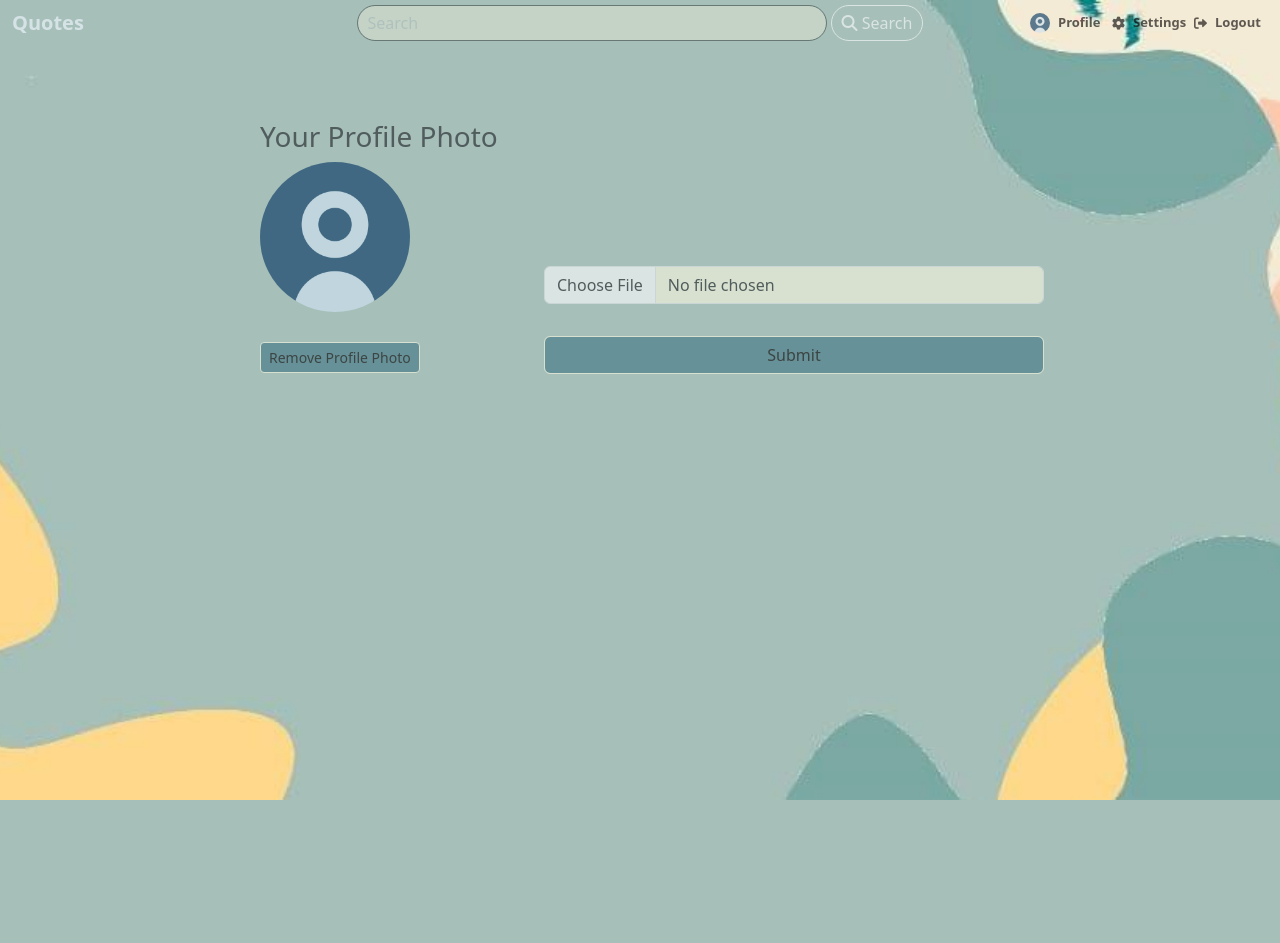
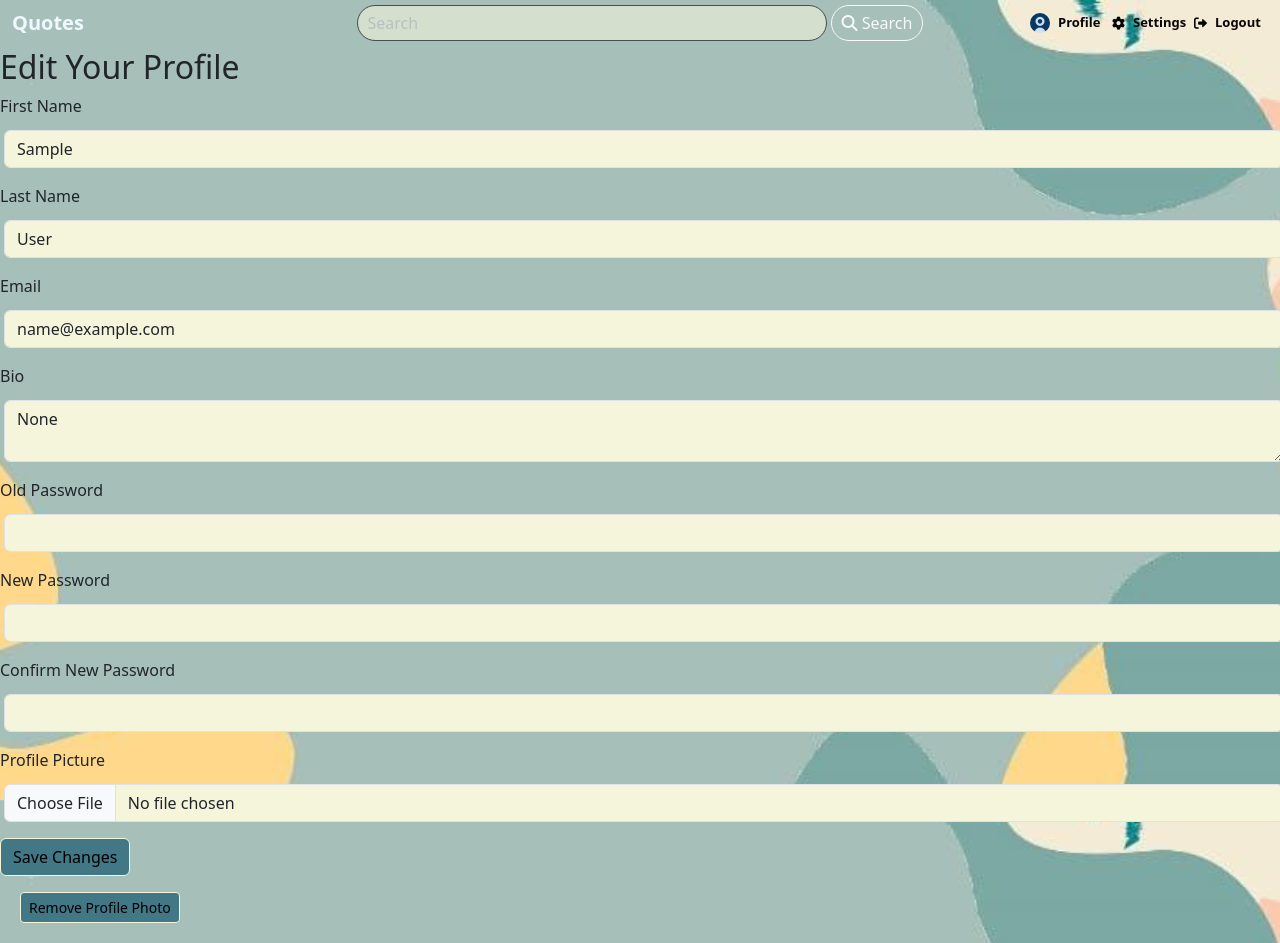
Before and after one commit to aligomaa56/quotes, a Flask app: page /edit/profile/1/images/ in a window 1280 px wide. Before the commit the page ends 800 px from the top, so only its background shows below. Run offline with Flask 3, Linux system fonts and the light colour scheme; the visitor is signed in with stand-in values (Sample User, id 1); some libraries are stand-ins or nearby versions.

Commit message:
update front

```diff
--- a/website/static/css/base.css
+++ b/website/static/css/base.css
@@ -4,14 +4,12 @@ body, html {
     width: 100%;
     height: 100%;
     background-image: url('../images/bg.jpg');
-    opacity: 0.8;
-    background-size: cover; /* Ensure the image covers the entire container */
-    background-repeat: no-repeat; /* Prevent the image from repeating */
-    background-attachment: fixed; /* Keep the background fixed when scrolling */
+    background-size: cover;
+    background-repeat: no-repeat;
+    background-attachment: fixed;
     background-position: center;
 }
 .container-fluid {
-
     overflow: hidden;
     display: inline;
     text-decoration: none;
@@ -20,12 +18,8 @@ body, html {
     margin-bottom: -8px;
     font-size: small;
     font-weight: bold;
-
-
 }
-
 .nav-link {
-    position: relative;
     color: rgb(10, 5, 5);
     width: 80px;
     height: 50px;
--- a/website/static/css/home.css
+++ b/website/static/css/home.css
@@ -9,8 +9,14 @@
     color: #0e0c0c;
     font-weight: bolder;
 }
+.border a {
+    text-decoration: none;
+}
+
 .post-data{
     margin-top: 5px;
+    justify-content: center;
+    display: flex;
 }
 .btn-outline-dark{
     background-color: #427785;
--- a/website/templates/base.html
+++ b/website/templates/base.html
@@ -121,9 +121,7 @@
         aria-label="Close"
       ></button>
     </div>
-    <div class="footer">
-      <h4>&copy; 2024 Quotes</h4>
-    </div>
+
     {% endif %}
     {% endfor %}
     {% endif %}
--- a/website/templates/edit_user_profile_picture.html
+++ b/website/templates/edit_user_profile_picture.html
@@ -1,50 +1,49 @@
-{% extends 'base.html' %} {% block body %}
+{% extends 'base.html' %}
+
+{% block title %}Edit Profile{% endblock %}
+
+{% block extra_css %}
 <link rel="stylesheet" href="{{ url_for('static', filename='css/profilepic.css') }}">
+{% endblock %}
 
-<div class="pcontainer">
-  <div class="pic">
+{% block body %}
+<div class="edit-profile-content">
+  <h2>Edit Your Profile</h2>
+  <form action="{{ url_for('edit_user_profile', id=current_user.id) }}" method="POST" enctype="multipart/form-data">
+    <div class="mb-3">
+      <label for="first_name" class="form-label">First Name</label>
+      <input type="text" id="first_name" name="first_name" class="form-control" value="{{ current_user.first_name }}" required>
+    </div>
+    <div class="mb-3">
+      <label for="last_name" class="form-label">Last Name</label>
+      <input type="text" id="last_name" name="last_name" class="form-control" value="{{ current_user.last_name }}" required>
+    </div>
+    <div class="mb-3">
+      <label for="email" class="form-label">Email</label>
+      <input type="email" id="email" name="email" class="form-control" value="{{ current_user.email }}" required>
+    </div>
+    <div class="mb-3">
+      <label for="bio" class="form-label">Bio</label>
+      <textarea id="bio" name="bio" class="form-control">{{ current_user.bio }}</textarea>
+    </div>
+    <div class="mb-3">
+      <label for="old_password" class="form-label">Old Password</label>
+      <input type="password" id="old_password" name="old_password" class="form-control">
+    </div>
+    <div class="mb-3">
+      <label for="password1" class="form-label">New Password</label>
+      <input type="password" id="password1" name="password1" class="form-control">
+    </div>
+    <div class="mb-3">
+      <label for="password2" class="form-label">Confirm New Password</label>
+      <input type="password" id="password2" name="password2" class="form-control">
+    </div>
+    <div class="mb-3">
+      <label for="profile_picture" class="form-label">Profile Picture</label>
+      <input type="file" id="profile_picture" name="profile_picture" class="form-control">
+    </div>
+    <button type="submit" class="btn btn-primary">Save Changes</button>
   </form>
-  <br /><br /><br />
-  <h3>Your Profile Photo</h3>
-  {% if user.profile_picture %}
-  <img
-    src="/static/images/{{user.profile_picture}}"
-    alt="Avatar Image"
-    style="border-radius: 50%; width: 150px; height: 150px"
-  />
-  </div>
-  <div class="edit">
-    <form
-    action="/edit/profile/{{user.id}}/images/"
-    method="post"
-    enctype="multipart/form-data"
-  >
-    <input
-      type="file"
-      id="img"
-      name="profile_picture"
-      accept="image/*"
-      class="form-control"
-    />
-    <br />
-    <input type="submit" class="btn btn-primary form-control" />
-
-  </div>
-  <div class="remove">
-    <a
-    href="/edit/profile/{{user.id}}/remove_profile_picture/"
-    class="btn btn-sm btn-outline-primary"
-    >Remove Profile Photo</a
-  >
-  </div>
-
-  {% else %}
-  <img
-    src="/static/images/default_profile_photo.jpg"
-    alt="Avatar Image"
-    style="border-radius: 50%; width: 150px; height: 150px"
-  />
-  {% endif %}
+  <a href="/edit/profile/{{user.id}}/remove_profile_picture/" class="btn btn-sm btn-outline-primary mt-3">Remove Profile Photo</a>
 </div>
-
 {% endblock %}
--- a/website/templates/search.html
+++ b/website/templates/search.html
@@ -11,7 +11,7 @@
       {% if users %}
       {% for user in users %}
       <div class="border" style="border-radius: 10px; padding:5px">
-    <strong><a href="/profile/{{user.id}}" style="color: black;">{{ user.first_name }} {{ user.last_name }}</a></strong></div>{% endfor %}{% else %} There are no users matching your search. <br> {% endif %}
+    <strong><a href="/profile/{{ user.id }}" style="color: black;">{{ user.first_name }} {{ user.last_name }}</a></strong></div>{% endfor %}{% else %} There are no users matching your search. <br> {% endif %}
     <br></div>
     <div class="postsearch">
       <h3>Posts</h3>
--- a/website/templates/signup_page.html
+++ b/website/templates/signup_page.html
@@ -78,7 +78,7 @@
       </tr>
       <tr>
         <td class="signup-boxes">
-          <a href="/" class="btn-primary btn login" >Log in</a>
+          <a href="/" class="login" >Log in</a>
         </td>
       </tr>
     </table>
```
Also changed, not shown: other parts of website/static/css/base.css (+17 -31 lines), website/static/css/signup.css (+8 -5 lines), website/static/css/userprofile.css (+15 -1 lines), website/templates/user_profile.html (+11 -5 lines), website/static/images/9219b2.jpeg (deleted).
